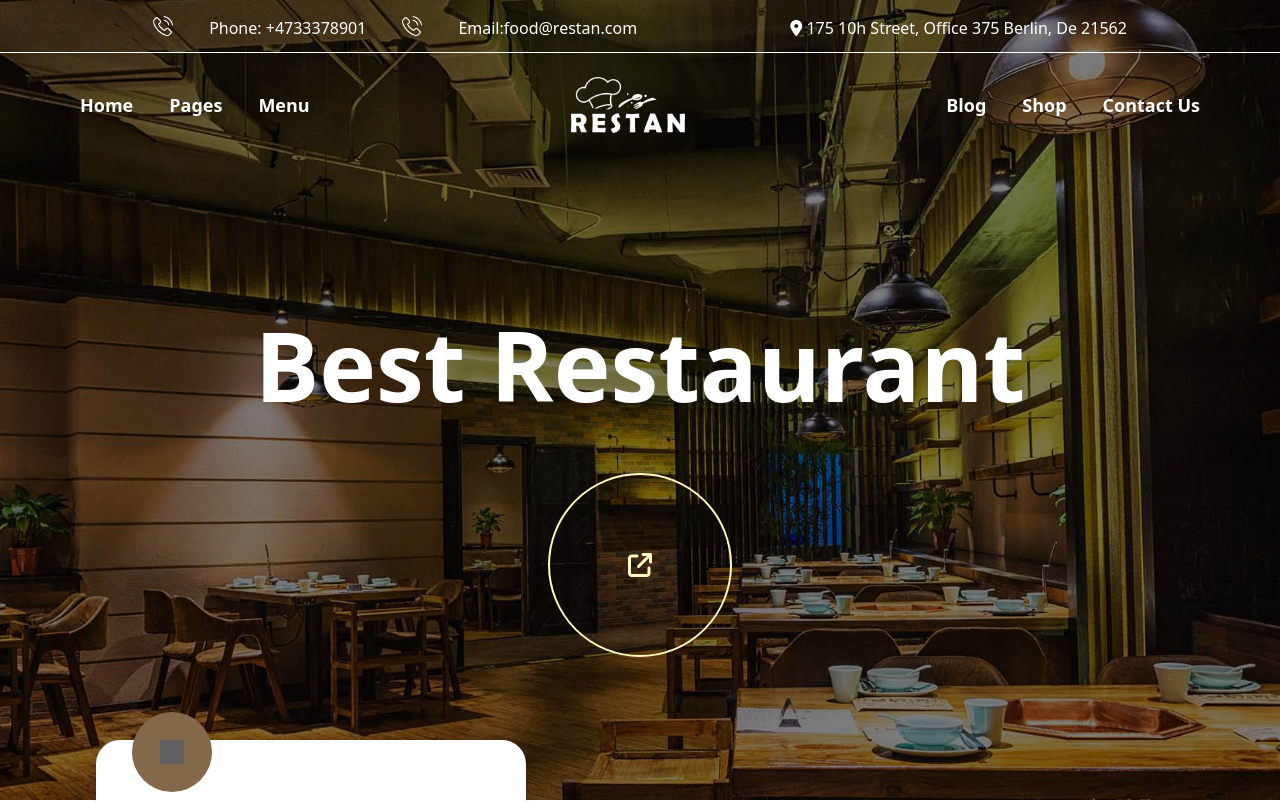
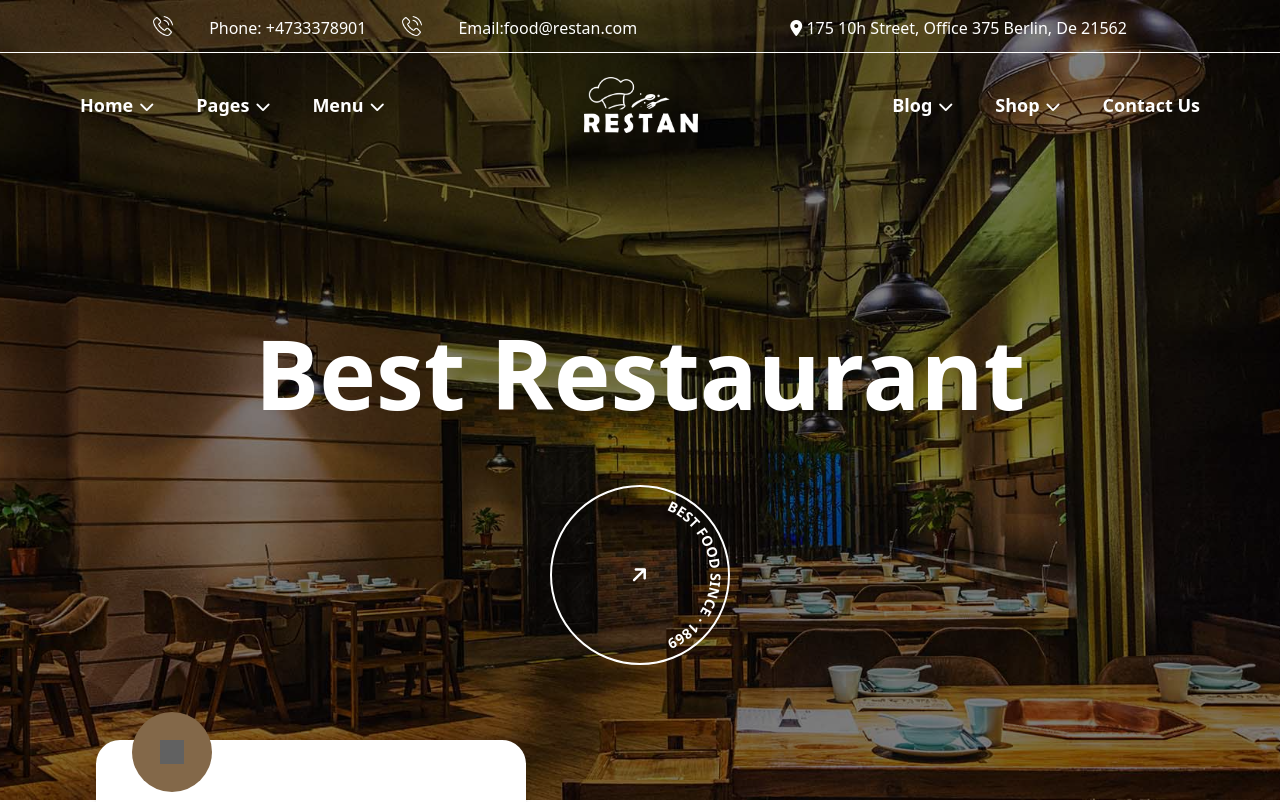
Before and after one commit to Jenisha06/restuarant, a Next.js app: page / in a window 1280 px wide. Shown: the top 802 px of the page. Built offline with nearby package versions, Linux system fonts and the light colour scheme; grey boxes are pictures that could not be loaded.

Commit message:
Navbar and Heading component

```diff
--- a/app/page.js
+++ b/app/page.js
@@ -63,15 +63,26 @@ function Navbar() {
   return (
     <div className="flex flex-row justify-between items-center text-white font-semibold text-lg pt-6 px-20 ">
     <div className="flex gap-9">
-    <a href="#home">Home</a>
-    <a href="#page">Pages</a>
-    <a href="#menu">Menu</a>
+    <a href="#home" >Home
+      <i className="fa fa-chevron-down text-[15px] px-1.5"></i>
+
+    </a>
+    <a href="#page">Pages
+       <i className="fa fa-chevron-down text-[15px] px-1.5"></i>
+    </a>
+    <a href="#menu">Menu
+       <i className="fa fa-chevron-down text-[15px] px-1.5"></i>
+    </a>
     </div>
 
     <img src="restanLogo.webp" className="h-14 "></img>
     <div className="flex gap-9">
-    <a href="#blog">Blog</a>
-    <a href="#shop">Shop</a>
+    <a href="#blog">Blog
+       <i className="fa fa-chevron-down text-[15px] px-1.5"></i>
+    </a>
+    <a href="#shop">
+      Shop
+       <i className="fa fa-chevron-down text-[15px] px-1.5"></i></a>
     <a href="#contact">Contact Us</a>
     </div>
 
@@ -81,12 +92,29 @@ function Navbar() {
 function Heading() {
   return (
     <div>
-      <h1 className="text-8xl font-bold text-center mt-46 font-merriweather">Best Restaurant</h1>
-      <div className="w-46 h-46 rounded-full   border-2 border-yellow-100 flex items-center justify-center mt-15 mx-auto">
-<i className="fas fa-arrow-up-right-from-square text-yellow-100 text-2xl"></i>
+      <h1 className="text-8xl font-bold text-center mt-48 font-marcellus ">Best Restaurant</h1>
+     <div className="relative w-[180px] h-[180px] rounded-full border-2 border-white mx-auto flex items-center justify-center mt-16">
+
+   <svg viewBox="0 0 200 200" className="absolute top-0 left-0 w-full h-full">
+    <defs>
+      <path
+        id="circlePath"
+        d="M 100, 100 m -80, 0 a 80,80 0 1,1 160,0 a 80,80 0 1,1 -160,0"
+      />
+    </defs>
+    <text fill="white" fontSize="16" fontWeight="bold">
+      <textPath href="#circlePath" startOffset="50%" textAnchor="middle">
+        BEST FOOD SINCE · 1869
+      </textPath>
+    </text>
+  </svg>
 
 
-      </div>
+
+  <i className="fas fa-arrow-right text-[20px]" style={{ transform: "rotate(-45deg)" }}></i>
+
+
+</div>
 
     </div>
   )
```
